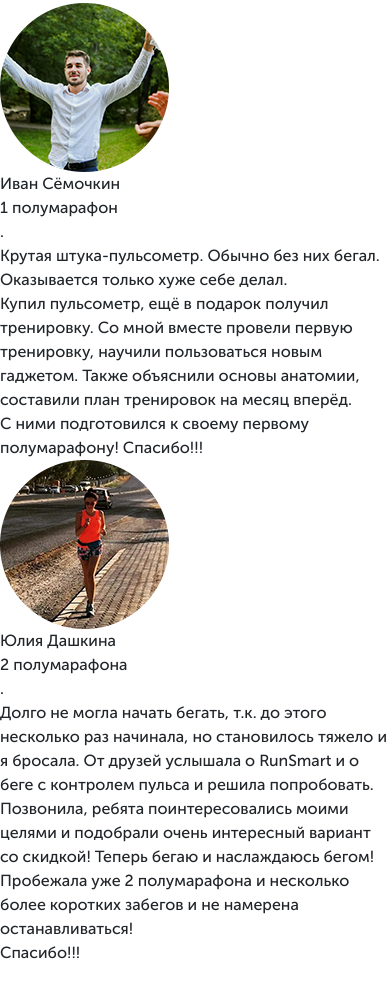
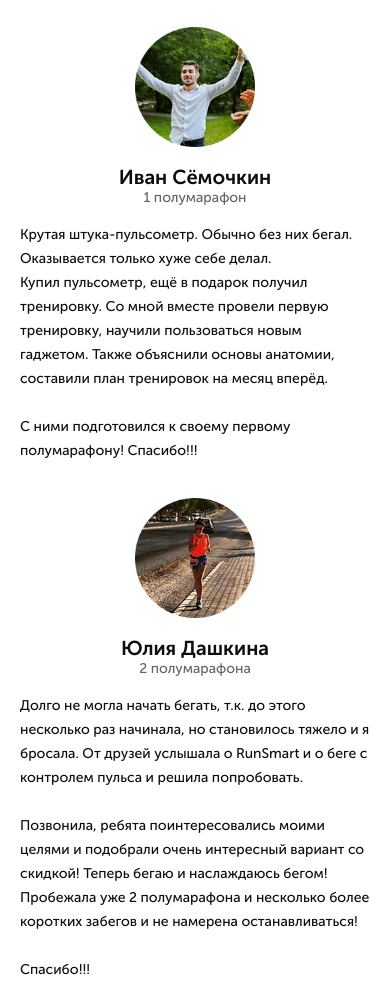
Before and after one commit to BogdAlice/puls-udemi-task, a website: page src/index.html in a window 390 px wide. Shown: the part 6261-7243 px from the top of the page. Drawn offline with nearby package versions, Linux system fonts and the light colour scheme.

Commit message:
feat: add style of section reviews

```diff
--- a/src/index.html
+++ b/src/index.html
@@ -417,33 +417,39 @@
             <h2 class="title">отзывы клиентов</h2>
             <div class="reviews__wrapper">
                 <div class="reviews__item">
-                    <img src="img/reviews/photo_1.png" alt="photo" class="reviews__img">
+                    <div class="reviews__img__wrapper">
+                        <img src="img/reviews/photo_1.png" alt="photo" class="reviews__img">
+                    </div>
                     <div class="reviews__text">
                         <div class="reviews__title">Ирина Иванченко </div>
                         <div class="reviews__subtitle">2 полумарафона</div>
                         <div class="reviews__descr">Не знала, что себе купить - обратилась к ребятам из RunSmart - подобрали пульсометр, который подошёл именно под мои цели и финансовые возможности. Через некоторое время решила обновить гаджет - не раздумывая обратилась туда же.
-                        <br>Новые цели - новый гаджет!
-                        <br>Спасибо, RunSmart! </div>
+                        <br><br> Новые цели - новый гаджет!
+                        <br><br> Спасибо, RunSmart! </div>
                     </div>
                 </div>
                 <div class="reviews__item">
-                    <img src="img/reviews/photo_2.png" alt="photo" class="reviews__img">
+                    <div class="reviews__img__wrapper">
+                        <img src="img/reviews/photo_2.png" alt="photo" class="reviews__img">
+                    </div>
                     <div class="reviews__text">
                         <div class="reviews__title">Иван Сёмочкин</div>
                         <div class="reviews__subtitle">1 полумарафон</div>
-                        .<div class="reviews__descr">Крутая штука-пульсометр. Обычно без них бегал. Оказывается только хуже себе делал.
+                        <div class="reviews__descr">Крутая штука-пульсометр. Обычно без них бегал. Оказывается только хуже себе делал.
                             <br>Купил пульсометр, ещё в подарок получил тренировку. Со мной вместе провели первую тренировку, научили пользоваться новым гаджетом. Также объяснили основы анатомии, составили план тренировок на месяц вперёд.
-                            <br> С ними подготовился к своему первому полумарафону! Спасибо!!!</div>
+                            <br> <br>С ними подготовился к своему первому полумарафону! Спасибо!!!</div>
                     </div>
                 </div>
                 <div class="reviews__item">
-                    <img src="img/reviews/photo_3.png" alt="photo" class="reviews__img">
+                    <div class="reviews__img__wrapper">
+                        <img src="img/reviews/photo_3.png" alt="photo" class="reviews__img">
+                    </div>
                     <div class="reviews__text">
                         <div class="reviews__title">Юлия Дашкина</div>
                         <div class="reviews__subtitle">2 полумарафона</div>
-                        .<div class="reviews__descr">Долго не могла начать бегать, т.к. до этого несколько раз начинала, но становилось тяжело и я бросала. От друзей услышала о RunSmart и о беге с контролем пульса и решила попробовать.
-                            <br>Позвонила, ребята поинтересовались моими целями и подобрали очень интересный вариант со скидкой! Теперь бегаю и наслаждаюсь бегом! Пробежала уже 2 полумарафона и несколько более коротких забегов и не намерена останавливаться!
-                            <br>Спасибо!!!</div>
+                        <div class="reviews__descr">Долго не могла начать бегать, т.к. до этого несколько раз начинала, но становилось тяжело и я бросала. От друзей услышала о RunSmart и о беге с контролем пульса и решила попробовать.
+                            <br> <br>Позвонила, ребята поинтересовались моими целями и подобрали очень интересный вариант со скидкой! Теперь бегаю и наслаждаюсь бегом! Пробежала уже 2 полумарафона и несколько более коротких забегов и не намерена останавливаться!
+                            <br> <br>Спасибо!!!</div>
                     </div>
                 </div>
             </div>
--- a/src/sass/base/_media.sass
+++ b/src/sass/base/_media.sass
@@ -18,6 +18,8 @@
             max-width: 210px
     .consultation
         padding-right: 20px
+        padding-left: 20px
+    .reviews
         padding-left: 20px
 @media (max-width: 768px)
     .header
@@ -57,6 +59,29 @@
     .consultation
         min-height: 600px
         padding: 50px 20px
+    .catalog
+        padding-bottom: 35px
+    .reviews
+        padding-left: 60px
+        padding-right: 60px
+        &__item
+            margin-top: 35px
+            flex-direction: column
+        &__img
+            margin-right: 0
+            margin-bottom: 20px
+            &__wrapper
+                margin: 0 auto
+        &__text
+            padding-right: 0
+        &__title
+            text-align: center
+        &__subtitle
+            text-align: center
+            margin-bottom: 15px
+        &__descr
+            text-align: left
+            // margin-right: 30px
 @media (max-width: 575px)
     .header
         display: flex
@@ -99,3 +124,11 @@
         &__descr
             font-size: 16px
             line-height: 20px
+    .reviews
+        padding-left: 20px
+        padding-right: 20px
+        &__img
+            width: 120px
+            height: 120px
+        &__descr
+            font-size: 14px
--- /dev/null
+++ b/src/sass/blocks/_reviews.sass
@@ -0,0 +1,35 @@
+.reviews
+    min-height: 1050px
+    &__item
+        display: flex
+        margin-top: 60px
+        margin-right: auto
+        margin-left: auto
+        // width: 910px
+        justify-content: center
+        align-items: flex-start
+    &__img
+        margin-right: 61px
+        width: 169px
+        height: 169px
+    &__img__wrapper
+        display: flex
+        align-items: flex-start
+        justify-content: flex-start
+    &__text
+        padding-right: 57px
+    &__title
+        color: #0D0D0D
+        font-size: 20px
+        font-weight: 700
+        line-height: 20px
+    &__subtitle
+        color: #646464
+        font-size: 14px
+        font-weight: 500
+        margin-bottom: 10px
+    &__descr
+        color: #0D0D0D
+        font-size: 16px
+        font-weight: 400
+        line-height: 24px
--- a/src/sass/style.sass
+++ b/src/sass/style.sass
@@ -15,4 +15,5 @@
 @import 'blocks/forms'
 @import 'blocks/carousel'
 @import 'blocks/catalog'
+@import 'blocks/reviews'
 @import 'base/media'
```
Also changed, not shown: src/css/style.min.css.
